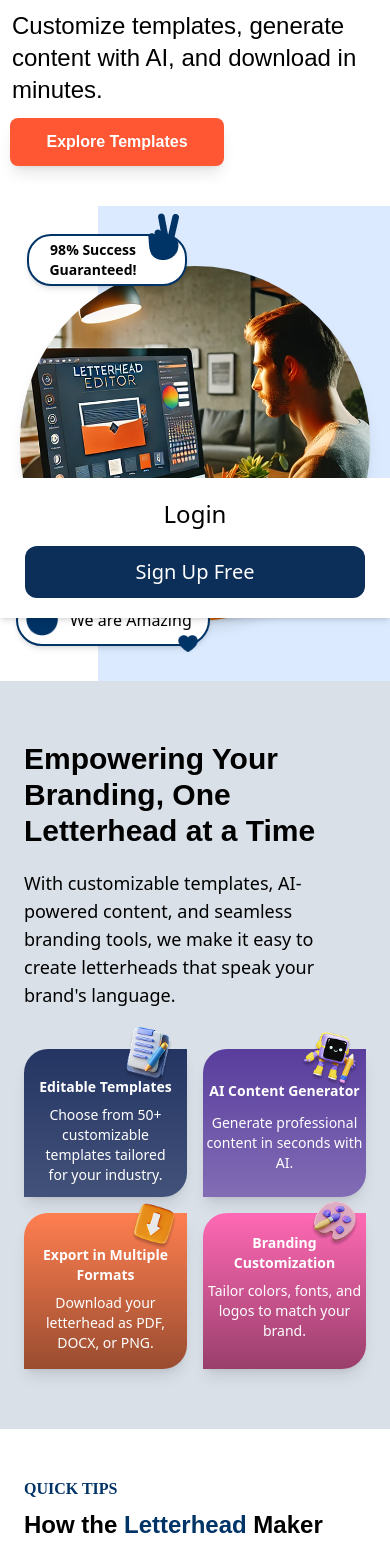
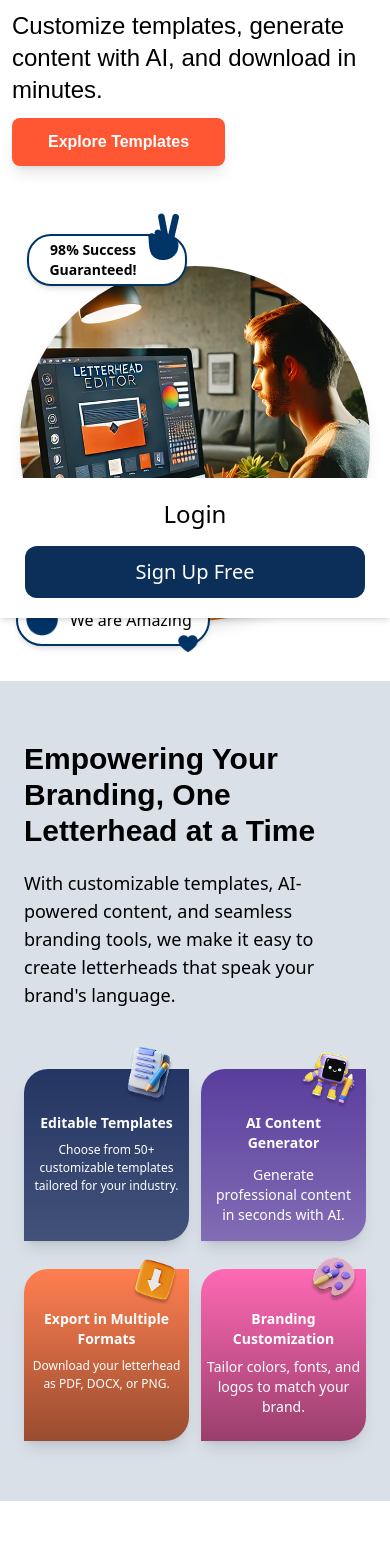
Before and after one commit to tekprenuers/Collaboration_WebApp, a React (Vite) app: page / in a window 390 px wide. Shown: the part 226-1771 px from the top of the page. Built offline with nearby package versions, Linux system fonts and the light colour scheme.

Commit message:
updated for small screen

```diff
--- a/src/Components/Home/Banner_1.tsx
+++ b/src/Components/Home/Banner_1.tsx
@@ -10,7 +10,7 @@ const Banner_1: React.FC = () => {
   return (
     <section className="flex flex-col md:flex-row">
       {/* Left Side: Text Content */}
-      <div className="w-full md:w-1/2 text-center md:text-left md:py-30 py-10 md:ml-8">
+      <div className="md:w-1/2  md:text-left md:py-30 py-10 md:ml-8">
         <h1 className="text-4xl text-start md:text-5xl lg:text-[85px] md:ml-9 ml-3  font-semibold md:max-w-2xl text-[#181818] font-poppins">
           Create Branded Letterheads{" "}
           <span className="text-gradient">Effortlessly</span>
@@ -19,7 +19,7 @@ const Banner_1: React.FC = () => {
           Customize templates, generate content with AI, and download in
           minutes.
         </p>
-        <button className="md:mt-20 md:ml-9 mr-39 px-9 py-3 bg-[#ff5733] text-white font-poppins rounded-lg font-semibold shadow-lg hover:bg-orange-600 transition">
+        <button className="md:mt-20 md:ml-9 ml-3 px-9 py-3 bg-[#ff5733] text-white font-poppins rounded-lg font-semibold shadow-lg hover:bg-orange-600 transition hover:scale-105">
           Explore Templates
         </button>
       </div>
@@ -27,7 +27,7 @@ const Banner_1: React.FC = () => {
       {/* Right Side: Image & Floating Badges (Hidden on Small Screens) */}
       <motion.div className="flex md:w-/2 relative md:py-20 py-15 px-5 md:ml-[120px]">
         {/* Light Blue Background */}
-        <div className="absolute inset-y-0 right-0 md:w-1/2 w-3/4 bg-blue-100"></div>
+        <div className="absolute inset-y-0 right-0 md:w-1/2 w-3/4 lg:bg-blue-100"></div>
 
         {/* Image */}
         <motion.div
--- a/src/Components/Home/Banner_2.tsx
+++ b/src/Components/Home/Banner_2.tsx
@@ -26,27 +26,27 @@ const Banner_2: React.FC = () => {
       </motion.div>
 
       {/* Right Side: Features Grid */}
-      <div className="items-center pt-10 md:p-15 ">
-        <div className="grid grid-cols-2 gap-4 md:max-w-lg">
+      <div className="items-center pt-15 md:p-15 ">
+        <div className="grid grid-cols-2 gap-3 md:max-w-lg">
           {/* Editable Templates */}
-          <div className="relative bg-custom-gradient-1 text-white md:p-6 p-3  rounded-tl-3xl rounded-br-3xl shadow-lg flex flex-col items-center text-center">
+          <div className="relative bg-custom-gradient-1 text-white md:p-6 py-7 h-43 px-1 lg:h-0 rounded-tl-3xl rounded-br-3xl shadow-lg flex flex-col items-center ">
             <img
               src={Image_1}
               alt="Template Icon"
-              className="absolute top-[-1.4rem] left-[60%] lg:-top-8 lg:left-[210px] w-13 md:w-0 lg:w-0"
+              className="absolute top-[-1.4rem] left-[60%] lg:-top-8 lg:left-[210px] w-13 md:w-15 lg:w-15"
             />
             <h3 className="lg:text-lg text-sm font-bold lg:mt-10 pt-4 md:pt-0 lg:pt-0 mb-2">Editable Templates</h3>
-            <p className="text-sm">
+            <p className="text-[12px] text-center">
               Choose from 50+ customizable templates tailored for your industry.
             </p>
           </div>
 
           {/* AI Content Generator */}
-          <div className="relative bg-custom-gradient-2 text-white md:p-6 rounded-tl-3xl rounded-br-3xl shadow-lg flex flex-col items-center text-center">
+          <div className="relative bg-custom-gradient-2 text-white md:p-6 p-3 h-43 lg:h-0 rounded-tl-3xl rounded-br-3xl shadow-lg flex flex-col items-center text-center">
             <img
               src={Image_2}
               alt="AI Icon"
-              className="absolute top-[-2rem] left-[55%] lg:-top-14 lg:left-[205px] w-20 md:w-0 lg:w-0"
+              className="absolute top-[-2rem] left-[55%] lg:-top-14 lg:left-[205px] w-20 md:w-15 lg:w-25"
             />
             <h3 className="lg:text-lg text-sm font-bold lg:mt-10 pt-8 md:pt-0 lg:pt-0 mb-2">
               AI Content Generator
@@ -57,7 +57,7 @@ const Banner_2: React.FC = () => {
           </div>
 
           {/* Export in Multiple Formats */}
-          <div className="relative bg-custom-gradient-3 text-white md:p-6 p-4  rounded-tl-3xl rounded-br-3xl shadow-lg flex flex-col items-center text-center">
+          <div className="relative bg-custom-gradient-3 text-white md:p-6 px-1 mt-4 py-6 h-43 lg:h-0 rounded-tl-3xl rounded-br-3xl shadow-lg flex flex-col items-center text-center">
             <img
               src={Image_3}
               alt="Export Icon"
@@ -66,13 +66,13 @@ const Banner_2: React.FC = () => {
             <h3 className="lg:text-lg text-sm font-bold lg:mt-10 pt-4 md:pt-0 lg:pt-0 mb-2">
               Export in Multiple Formats
             </h3>
-            <p className="text-sm">
+            <p className="text-[12px]">
               Download your letterhead as PDF, DOCX, or PNG.
             </p>
           </div>
 
           {/* Branding Customization */}
-          <div className="relative bg-custom-gradient-4 text-white md:p-6 rounded-tl-3xl rounded-br-3xl shadow-lg flex flex-col items-center text-center">
+          <div className="relative bg-custom-gradient-4 h-43 lg:h-0 text-white md:p-6 mt-4 py-5 rounded-tl-3xl rounded-br-3xl shadow-lg flex flex-col items-center text-center">
             <img
               src={Image_4}
               alt="Branding Icon"
@@ -92,71 +92,3 @@ const Banner_2: React.FC = () => {
 };
 
 export default Banner_2;
-
-
-
-
-
-
-
-
-
-
-
-
-
-// <div className="items-center pt-10 md:p-15">
-//   <div className="grid grid-cols-2 gap-4 md:max-w-lg">
-//     {/* Editable Templates */}
-//     <div className="relative bg-custom-gradient-1 text-white md:p-6 rounded-tl-3xl rounded-br-3xl shadow-lg flex flex-col items-center text-center lg:min-h-[190px]">
-//       <img
-//         src={Image_1}
-//         alt="Template Icon"
-//         className="absolute lg:-top-8 lg:left-[210px] transform -translate-x-1/2 -top-6 left-30"
-//       />
-//       <h3 className="md:text-lg font-bold mt-7 mb-2">Editable Templates</h3>
-//       <p className="text-sm mb-4">
-//         Choose from 50+ customizable templates tailored for your industry.
-//       </p>
-//     </div>
-
-//     {/* AI Content Generator */}
-//     <div className="relative bg-custom-gradient-2 text-white md:p-6  rounded-tl-3xl rounded-br-3xl shadow-lg flex flex-col items-center text-center">
-//       <img
-//         src={Image_2}
-//         alt="AI Icon"
-//         className="absolute lg:-top-14 lg:left-[205px] -top-13 left-30 transform -translate-x-1/2"
-//       />
-//       <h3 className="md:text-lg font-bold mt-7 mb-2">AI Content Generator</h3>
-//       <p className="text-sm">
-//         Generate professional content in seconds with AI.
-//       </p>
-//     </div>
-
-//     {/* Export in Multiple Formats */}
-//     <div className="relative bg-custom-gradient-3 text-white md:p-6 mt-4 rounded-tl-3xl rounded-br-3xl shadow-lg flex flex-col items-center text-center lg:min-h-[190px]">
-//       <img
-//         src={Image_3}
-//         alt="Export Icon"
-//         className="absolute lg:-top-9 lg:left-[210px] -top-6 left-30 transform -translate-x-1/2"
-//       />
-//       <h3 className="md:text-lg font-bold mt-7 mb-2 m-2">
-//         Export in Multiple Formats
-//       </h3>
-//       <p className="text-sm ">Download your letterhead as PDF, DOCX, or PNG.</p>
-//     </div>
-
-//     {/* Branding Customization */}
-//     <div className="relative bg-custom-gradient-4 text-white md:p-6 mt-4 rounded-tl-3xl rounded-br-3xl shadow-lg flex flex-col items-center text-center">
-//       <img
-//         src={Image_4}
-//         alt="Branding Icon"
-//         className="absolute lg:-top-5 lg:left-[210px] -top-6 left-30 transform -translate-x-1/2"
-//       />
-//       <h3 className="md:text-lg font-bold mt-7 mb-2">Branding Customization</h3>
-//       <p className="text-sm">
-//         Tailor colors, fonts, and logos to match your brand.
-//       </p>
-//     </div>
-//   </div>
-// </div>;
--- a/src/Components/Templates/TemplatesDetails/TemplateDetails_Bnr_1.tsx
+++ b/src/Components/Templates/TemplatesDetails/TemplateDetails_Bnr_1.tsx
@@ -7,7 +7,7 @@ interface TemplateProps {
 
 const TemplateDetails_Bnr_1: React.FC<TemplateProps> = ({ name, image }) => {
   return (
-    <div className="flex flex-col md:flex-row p-6 rounded-lg mx-auto min-h-screen">
+    <div className="flex flex-col md:flex-row rounded-lg mx-auto min-h-screen lg:max-w-7xl">
       {/* Left side - Template Image */}
       <div className="flex-1 flex items-center justify-center">
         <img
--- a/src/Components/Templates/TemplatesDetails/TemplateDetails_Bnr_4.tsx
+++ b/src/Components/Templates/TemplatesDetails/TemplateDetails_Bnr_4.tsx
@@ -2,7 +2,7 @@ import React from "react";
 
 const TemplateDetails_Bnr_4: React.FC = () => {
   return (
-    <section className="p-6 bg-blue-100 max-w-7xl mx-auto rounded-xl mt-6">
+    <section className="py-19 px-5 bg-blue-100 max-w-7xl mx-auto rounded-xl mt-6">
       <div className="">
         <h2 className="text-2xl font-bold text-gray-900">
           Letterhead Templates by Headerfy
--- a/src/HOC/LoginAndSignup.tsx
+++ b/src/HOC/LoginAndSignup.tsx
@@ -7,7 +7,7 @@ const LoginAndSignup: React.FC = () => {
   const handleSignup = () => navigate("/signup");
 
   return (
-    <div className="fixed bottom-0 w-full bg-white p-5 flex flex-col items-center space-y-4 shadow-md md:hidden lg:hidden max-w-[1600px] mx-auto">
+    <div className="sticky bottom-0  w-full bg-white p-5 flex flex-col items-center space-y-4 shadow-md md:hidden lg:hidden max-w-[1600px] mx-auto">
       <button
         onClick={handleLogin}
         className="hover:text-[#ff5733] text-[#000000] text-2xl font-medium"
```
Also changed, not shown: src/Components/Home/Banner_3.tsx (+9 -9 lines), src/Components/Templates/TemplatesDetails/TemplateDetails_Bnr_3.tsx (+55 -8 lines).
